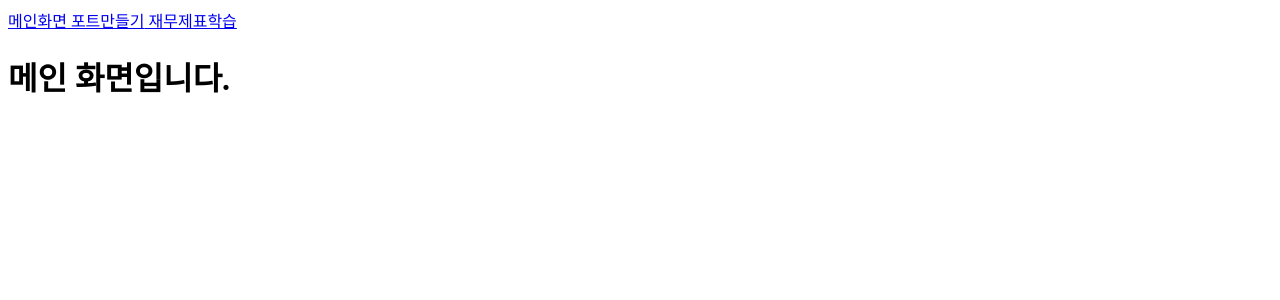
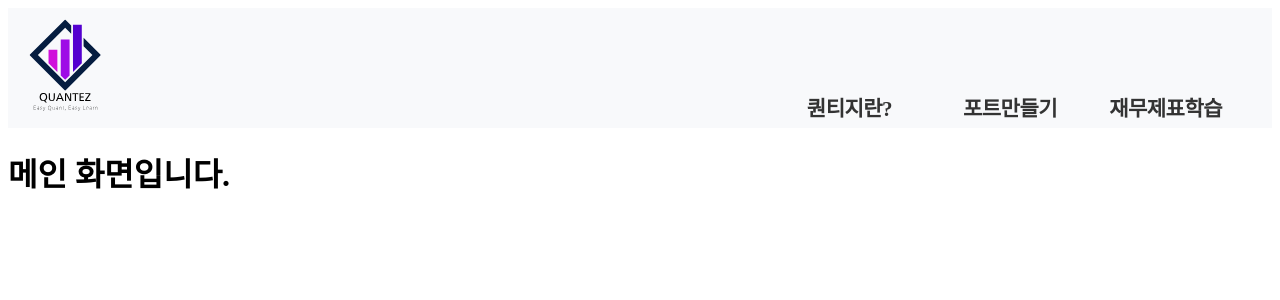
Before and after one commit to kwakseongjae/quantEz, a React (Create React App) app: page / in a window 1280 px wide. Shown: the top 300 px of the page. Built offline with nearby package versions, Linux system fonts and the light colour scheme.

Commit message:
Modify(with Junghee): Navbar

```diff
--- a/package.json
+++ b/package.json
@@ -35,5 +35,8 @@
       "last 1 firefox version",
       "last 1 safari version"
     ]
+  },
+  "devDependencies": {
+    "@svgr/webpack": "^8.0.1"
   }
 }
--- a/src/App.css
+++ b/src/App.css
@@ -85,3 +85,86 @@ table.FStable .special2 {
   text-align: right !important;
   padding-right: 5px;
 }
+
+#header {
+  height : 160px;
+  font-family: 'Noto Sans KR', sans-serif;
+  padding-left: 30px;
+  padding-right: 30px;
+  background-color: #f8f9fb;
+}
+
+#container {
+  height: 100%;
+  background-color: blue;
+}
+
+#footer {
+  height: 200px;
+  background-color: red;
+}
+
+#banner {
+  height: 300px;
+  background-color: yellow;
+}
+
+#header-top {
+  height: 40px;
+  width: 100%;
+  background-color: #f8f9fb;
+}
+
+#header-top-right {
+  position: absolute;
+  width: 435spx;
+  height: 40px;
+  right: 0;
+  top: 0;
+  font-size: 16px;
+  padding: 8px;
+}
+
+ul {
+  display: block;
+  font-size: 16px;
+  list-style-type: none;
+}
+
+#header-top-right li {
+  display: inline;
+  float: left;
+  font-size: 12px;
+  letter-spacing: -0.5px;
+  color: #666;
+  line-height: 40px;
+}
+
+#header-top-right li.in-select select {
+  padding: 4px 6px;
+  margin-top: 7px;
+  font-size: 13px;
+  color: #888;
+  border: 1px solid #ccc;
+  border-radius: 0px;
+}
+
+option {
+  font-weight: normal;
+  display: block;
+  white-space: nowrap;
+  min-height: 1.2em;
+}
+
+#header-con {
+  height: 120px;
+  background-color: #f8f9fb;
+}
+
+.header-logo {
+  float: left;
+  width: 50px;
+  height: 100%;
+  padding-left: 20px;
+  padding-top: 10px;
+}
--- a/src/App.js
+++ b/src/App.js
@@ -1,5 +1,6 @@
 import "./App.css";
 import { Home } from "./pages/Home";
+import { Aboutus } from "./pages/Aboutus";
 import { Port } from "./pages/Port";
 import { FinanceSheet } from "./pages/FinanceSheet";
 import { Navbar } from "./components/Navbar";
@@ -13,6 +14,7 @@ function App() {
         <Navbar />
         <Routes>
           <Route path="/" element={<Home />} />
+          <Route path="/aboutus" element={<Aboutus />} />
           <Route path="/port" element={<Port />} />
           <Route path="/financeSheet" element={<FinanceSheet />} />
         </Routes>
--- /dev/null
+++ b/src/components/Navbar.css
@@ -0,0 +1,31 @@
+#gnb {
+  padding: 50px 50px 0 0;
+  float: right;
+  justify-content: right;
+}
+
+.gnb-depth-1 {
+  position: relative;
+  float: right;
+  width: 165px;
+}
+
+.gb1 {
+  width: 170px;
+}
+
+.gnb-depth-1-btn {
+  display: block;
+  line-height: 70px;
+  font-size: 21px;
+  font-weight: 600;
+  letter-spacing: -0.025em;
+  color: #333;
+  cursor: pointer;
+  text-align: right;
+  text-decoration: none;
+}
+
+.gnb-depth-1-btn:hover {
+  color: #5400cf;
+}
--- a/src/components/Navbar.js
+++ b/src/components/Navbar.js
@@ -1,11 +1,33 @@
 import { Link } from "react-router-dom";
-
+import { ReactComponent as Mainlogo } from "../img/Mainlogo.svg";
+import "./Navbar.css";
 export const Navbar = () => {
   return (
-    <div>
-      <Link to="/"> 메인화면</Link>
-      <Link to="/port"> 포트만들기</Link>
-      <Link to="/financeSheet"> 재무제표학습</Link>
+    <div id="header-con">
+      <Link to="/">
+        <Mainlogo />
+      </Link>
+      <nav id="gnb">
+        <ul id="MasterMainMenu">
+          <li class="gnb-depth-1">
+            <Link class="gnb-depth-1-btn" to="/financeSheet">
+              {" "}
+              재무제표학습
+            </Link>
+          </li>
+          <li class="gnb-depth-1">
+            <Link class="gnb-depth-1-btn" to="/port">
+              {" "}
+              포트만들기
+            </Link>
+          </li>
+          <li class="gnb-depth-1">
+            <Link class="gnb-depth-1-btn" to="/aboutus">
+              퀀티지란?
+            </Link>
+          </li>
+        </ul>
+      </nav>
     </div>
   );
 };
--- /dev/null
+++ b/src/pages/Aboutus.js
@@ -0,0 +1,3 @@
+export const Aboutus = () => {
+    return <h1>퀀티지 설명 페이지입니다.</h1>
+}
```
Also changed, not shown: src/img/Mainlogo.svg (added), 1 other file (tests, documents, lock files or other folders).
